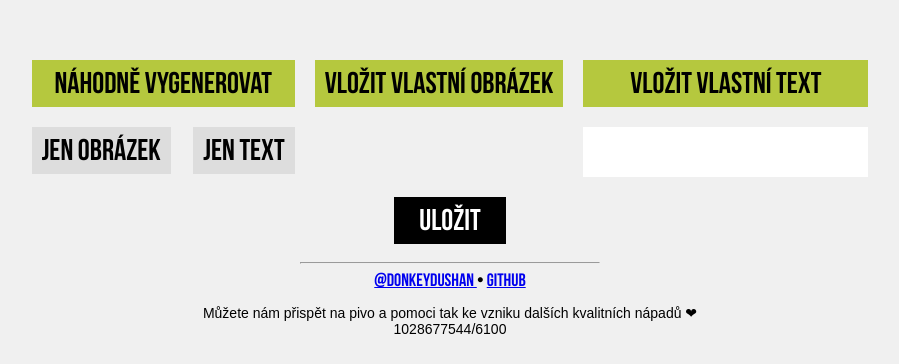
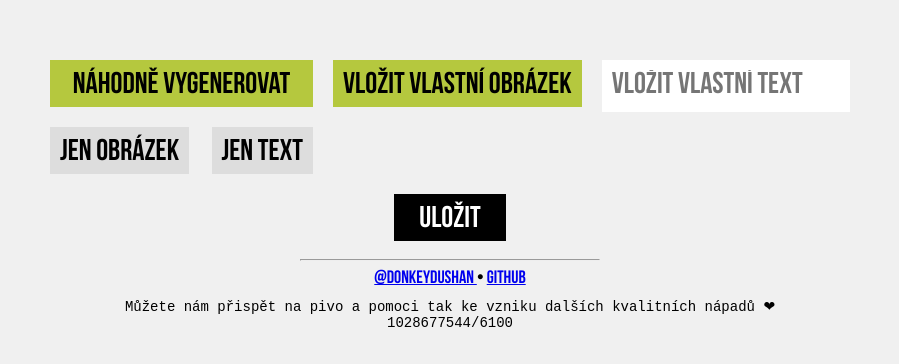
Before and after one commit to DonkeyDushan/piratilol, a website built with Vite: page src/index.html in a window 1280 px wide. Shown: the part 867-1231 px from the top of the page, without its empty margins (190-1089 px from the left). Built offline with nearby package versions, Linux system fonts and the light colour scheme; no server answers.

Commit message:
input redesign

```diff
--- a/src/index.html
+++ b/src/index.html
@@ -48,14 +48,11 @@
       Vložit vlastní obrázek
     </button>
 
-    <div class="input-container">
-      <button id="submitCustomText">Vložit vlastní text</button>
-      <input id="customText">
-    </div>
+    <input id="customText" placeholder="Vložit vlastní text">
   </div>
   <a class="save" id="save">Uložit</a>
   <hr class="divider">
-  <div class="twitter">
+  <div class="contact">
     <a href="https://twitter.com/donkeydushan" target="_blank" rel="noopener noreferrer">
       @donkeydushan
     </a>
@@ -63,8 +60,8 @@
     <a href="https://github.com/DonkeyDushan/piratilol" target="_blank" rel="noopener noreferrer">GitHub</a>
   </div>
   <div class="bottom-text">
-    <p>Můžete nám přispět na pivo a pomoci tak ke vzniku dalších kvalitních nápadů ❤ <br>
-      1028677544/6100</p>
+    Můžete nám přispět na pivo a pomoci tak ke vzniku dalších kvalitních nápadů ❤ <br>
+    1028677544/6100
   </div>
   <script src="js/index.js" type="module"></script>
 </body>
--- a/src/js/index.js
+++ b/src/js/index.js
@@ -133,13 +133,14 @@ buttonCustomImg.addEventListener("click", () => {
 });
 
 const inputCustom = document.getElementById("customText");
-const buttonCustom = document.getElementById("submitCustomText");
-buttonCustom.addEventListener("click", async () => {
-  if (inputCustom.value) {
+const replaceWithCustomText = async (e) => {
+  if (e.type === "input" || inputCustom.value) {
     currentText = inputCustom.value;
     repaintImage();
   }
-});
+};
+inputCustom.addEventListener("click", replaceWithCustomText);
+inputCustom.addEventListener("input", replaceWithCustomText);
 
 initFont();
 
--- a/src/style.css
+++ b/src/style.css
@@ -41,6 +41,7 @@ button {
     background-color: #b5c83e;
     border-style: hidden;
     text-decoration: none;
+    flex-shrink: 0;
 }
 
 button:hover:active {
@@ -54,16 +55,23 @@ button:hover {
 }
 
 input {
-    height: 50px;
-    font-size: 20px;
+    font-family: "Bebas Neue";
+    height: 52px;
+    font-size: 30px;
     border-radius: 0;
     border-style: hidden;;
-    padding: 20px 10px;
+    padding: 0 10px;
     margin: 10px;
+    width: 100%;
 }
 
 input:focus {
     outline: 1px solid #bbb;
+}
+
+input::placeholder {
+    font-family: "Bebas Neue";
+    font-size: 30px;
 }
 
 .title {
@@ -76,10 +84,7 @@ input:focus {
 .random-button-container {
     display: flex;
     flex-direction: column;
-}
-
-.random-button {
-
+    flex-shrink: 0;
 }
 
 .random-button-secondary {
@@ -120,11 +125,7 @@ input:focus {
     display: flex;
     align-items: flex-start;
     justify-content: center;
-}
-
-.input-container {
-    display: flex;
-    flex-direction: column;
+    width: 820px;
 }
 
 .divider {
@@ -133,12 +134,13 @@ input:focus {
     color: black;
 }
 
-.twitter {
+.contact {
     font-size: 18px;
+    margin-bottom: 10px;
 }
 
 .bottom-text {
-    font-family: Arial, Helvetica, sans-serif;
+    font-family: monospace;
     font-size: 14px;
     text-align: center;
     line-height: normal;
@@ -182,10 +184,10 @@ input:focus {
         width: 100%;
         height: 40px;
         margin-top: 0;
+        font-size: 20px;
     }
-    .input-container {
-        align-items: center;
-        width: 100%;
+    input::placeholder {
+        font-size: 20px;
     }
     a.save {
         font-size: 20px;
```
